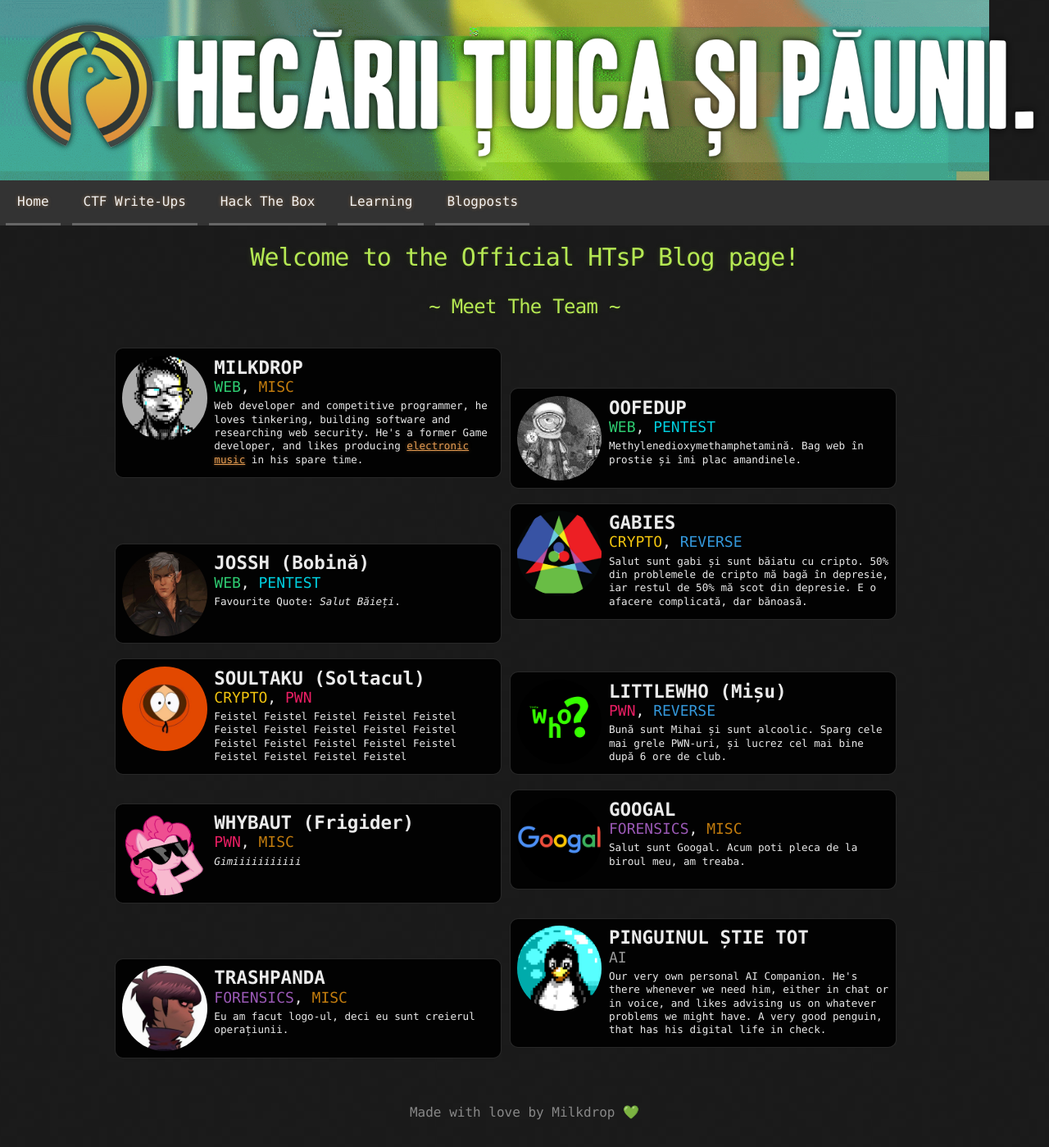
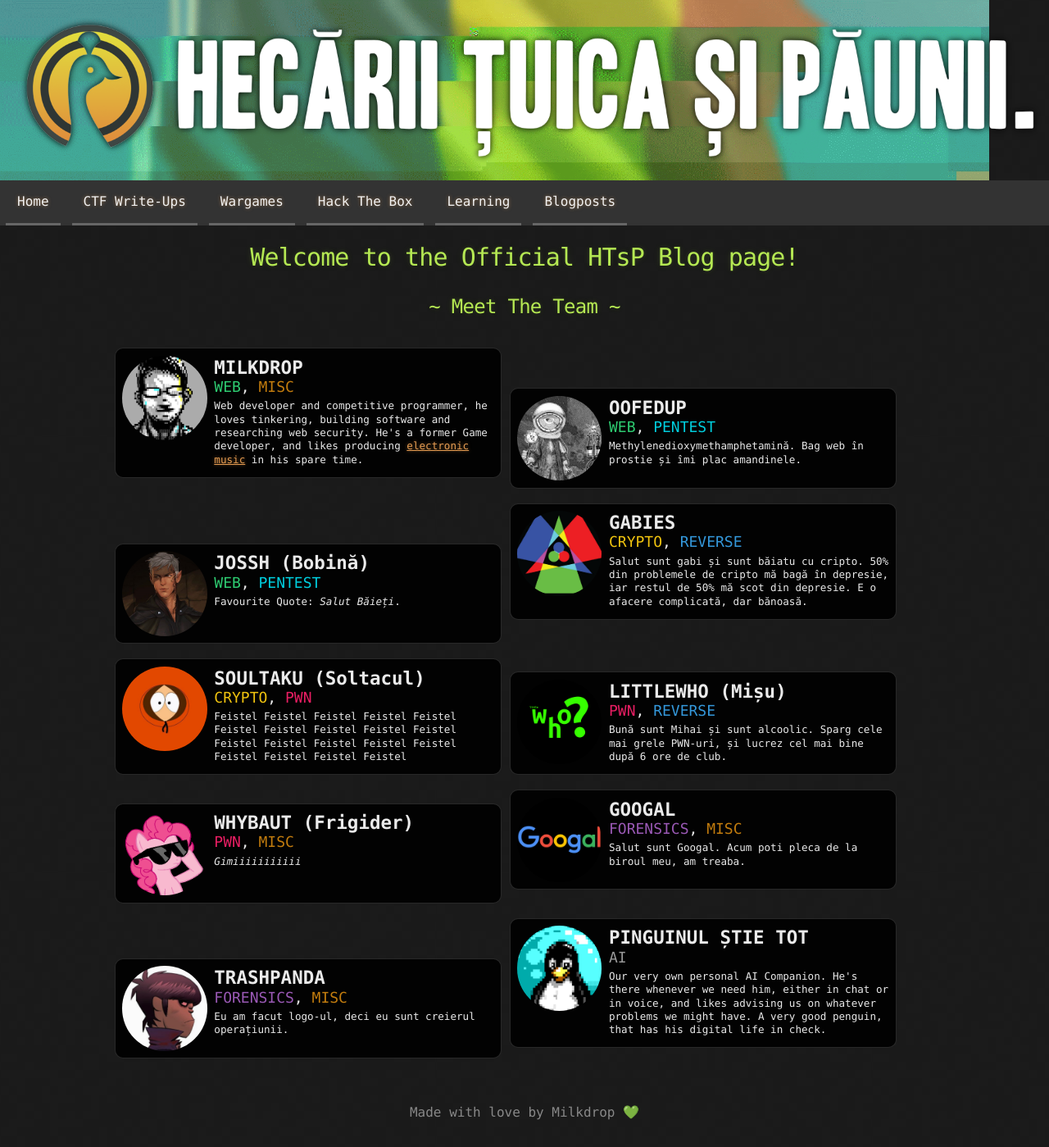
Before and after one commit to HecariiTuicaSiPaunii/Blog, a Jekyll site: the page built from index.html, in a window 1280 px wide. Shown: the whole page at 82% size. Built offline with Jekyll 4.4.1, drawn with Linux system fonts in a browser that asks for light colours.

Commit message:
Update default.html

```diff
--- a/_layouts/default.html
+++ b/_layouts/default.html
@@ -19,6 +19,7 @@
       <div id="navbar">
         <a href="/">Home</a>
         <a href="/content/CTF/">CTF Write-Ups</a>
+        <a href="/content/wargames/">Wargames</a>
         <a href="/content/HTB/">Hack The Box</a>
         <a href="/content/learning/">Learning</a>
         <a href="/content/posts/">Blogposts</a>
```
